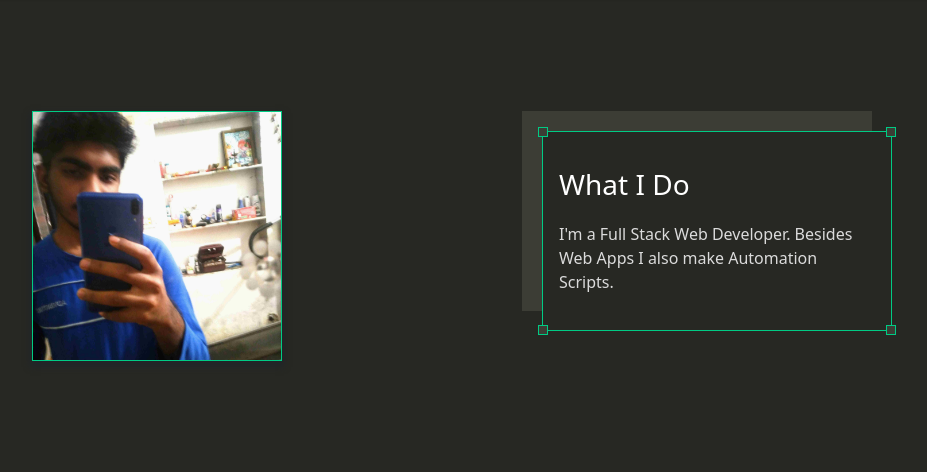
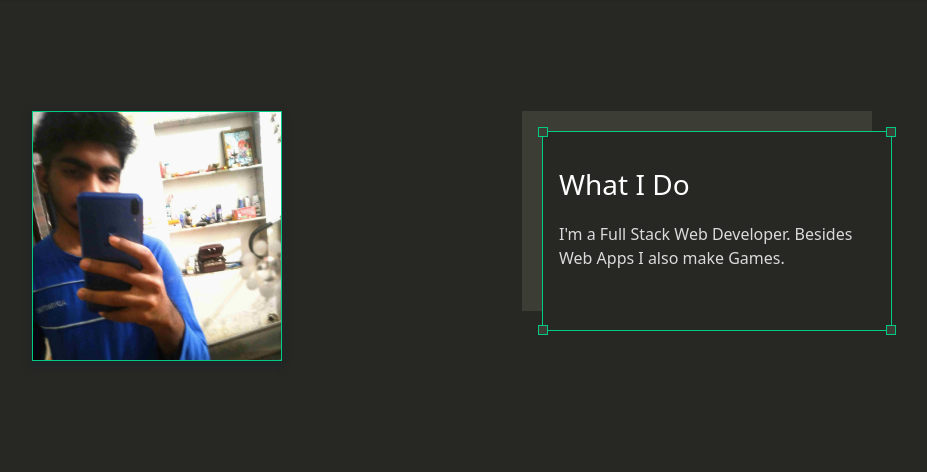
Before and after one commit to siddharthroy12/Portfolio, a Django app: page / in a window 1280 px wide. Shown: the part 78-550 px from the top of the page, without its empty margins (188-1115 px from the left). Run offline with Django 3.2, Linux system fonts and the light colour scheme; data that the repository does not hold is empty; some libraries are stand-ins or nearby versions.

Commit message:
Changed my hobby

```diff
--- a/base/templates/base/home.html
+++ b/base/templates/base/home.html
@@ -19,7 +19,7 @@
                         </div>
                         <h3>What I Do</h3>
                         <p>
-                            I'm a Full Stack Web Developer. Besides Web Apps I also make Automation Scripts.
+                            I'm a Full Stack Web Developer. Besides Web Apps I also make Games.
                         </p>
                     </div>
                 </div>
```
